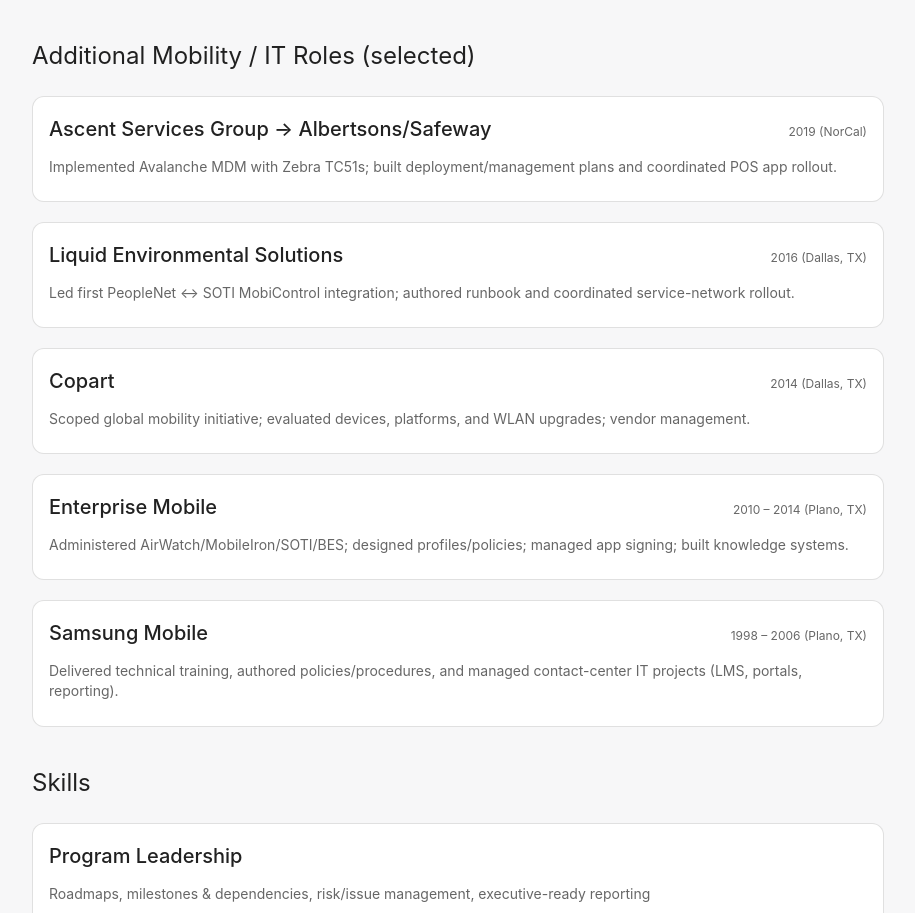
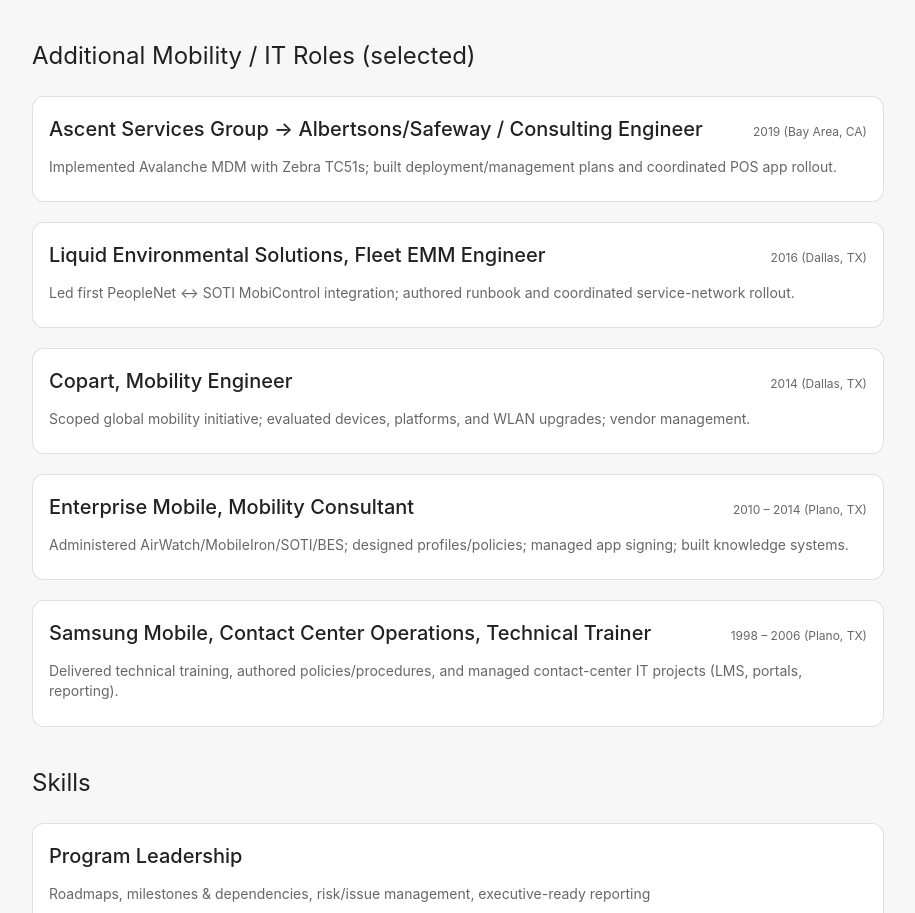
Before and after one commit to ninexmobility/willworland, a React (Vite) app: page / in a window 1280 px wide. Shown: the part 1927-2840 px from the top of the page, without its empty margins (182-1097 px from the left). Built offline with nearby package versions, Linux system fonts and the light colour scheme.

Commit message:
resume update

```diff
--- a/src/data/resume.ts
+++ b/src/data/resume.ts
@@ -85,31 +85,33 @@
       title: "Additional Mobility / IT Roles (selected)",
       items: [
         {
-          heading: "Ascent Services Group → Albertsons/Safeway",
-          meta: "2019 (NorCal)",
+          heading:
+            "Ascent Services Group → Albertsons/Safeway / Consulting Engineer",
+          meta: "2019 (Bay Area, CA)",
           description:
             "Implemented Avalanche MDM with Zebra TC51s; built deployment/management plans and coordinated POS app rollout.",
         },
         {
-          heading: "Liquid Environmental Solutions",
+          heading: "Liquid Environmental Solutions, Fleet EMM Engineer",
           meta: "2016 (Dallas, TX)",
           description:
             "Led first PeopleNet ↔ SOTI MobiControl integration; authored runbook and coordinated service-network rollout.",
         },
         {
-          heading: "Copart",
+          heading: "Copart, Mobility Engineer",
           meta: "2014 (Dallas, TX)",
           description:
             "Scoped global mobility initiative; evaluated devices, platforms, and WLAN upgrades; vendor management.",
         },
         {
-          heading: "Enterprise Mobile",
+          heading: "Enterprise Mobile, Mobility Consultant",
           meta: "2010 – 2014 (Plano, TX)",
           description:
             "Administered AirWatch/MobileIron/SOTI/BES; designed profiles/policies; managed app signing; built knowledge systems.",
         },
         {
-          heading: "Samsung Mobile",
+          heading:
+            "Samsung Mobile, Contact Center Operations, Technical Trainer",
           meta: "1998 – 2006 (Plano, TX)",
           description:
             "Delivered technical training, authored policies/procedures, and managed contact-center IT projects (LMS, portals, reporting).",
```
